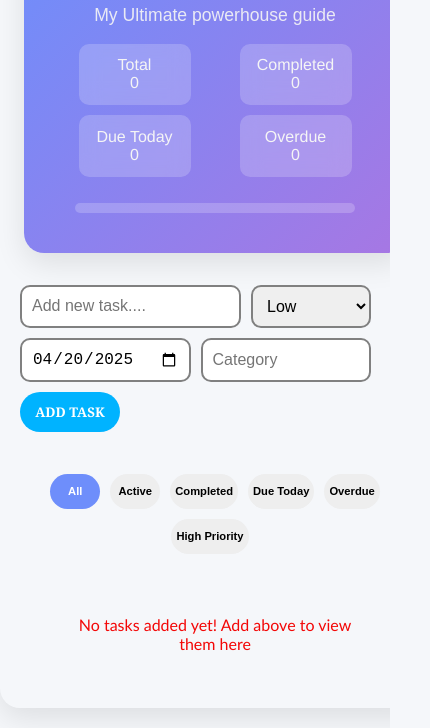
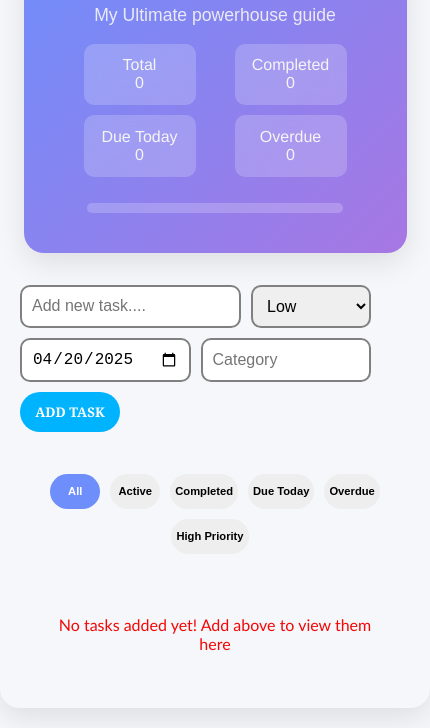
Before and after one commit to Vitronics/ultimate_task_app2, a website: page index.html.html in a window 390 px wide. Shown: the part 122-850 px from the top of the page, 430 px wide, since content can reach past the window. Drawn offline with Linux system fonts and the light colour scheme.

Commit message:
Update task.css

```diff
--- a/task.css
+++ b/task.css
@@ -391,17 +391,34 @@ h1 span {
 
 /*Remove horizontal scroll on mobiles  */
 
-@media (max-width: 600px) {
-   html, body {
+/* For screens smaller than 768px (typical mobile devices) */
+@media (max-width: 767px) {
+  /* Prevent horizontal scrolling */
+  body {
     overflow-x: hidden;
+    position: relative;
     width: 100%;
-      margin:0 ;
   }
-     .task-list, .task-item {
+
+  /* Fix elements that might cause overflow
+  img, iframe, table {
     max-width: 100%;
+    height: auto;
+  } */
+
+  /* Adjust layout elements */
+  .row, .column {
+    flex-wrap: wrap;
+    margin-left: 0;
+    margin-right: 0;
+  }
+
+  /* Remove horizontal padding/margins if needed */
+  .container {
     padding-left: 15px;
     padding-right: 15px;
   }
+}
 
 /* Animations */
 @keyframes fadeIn {
```
